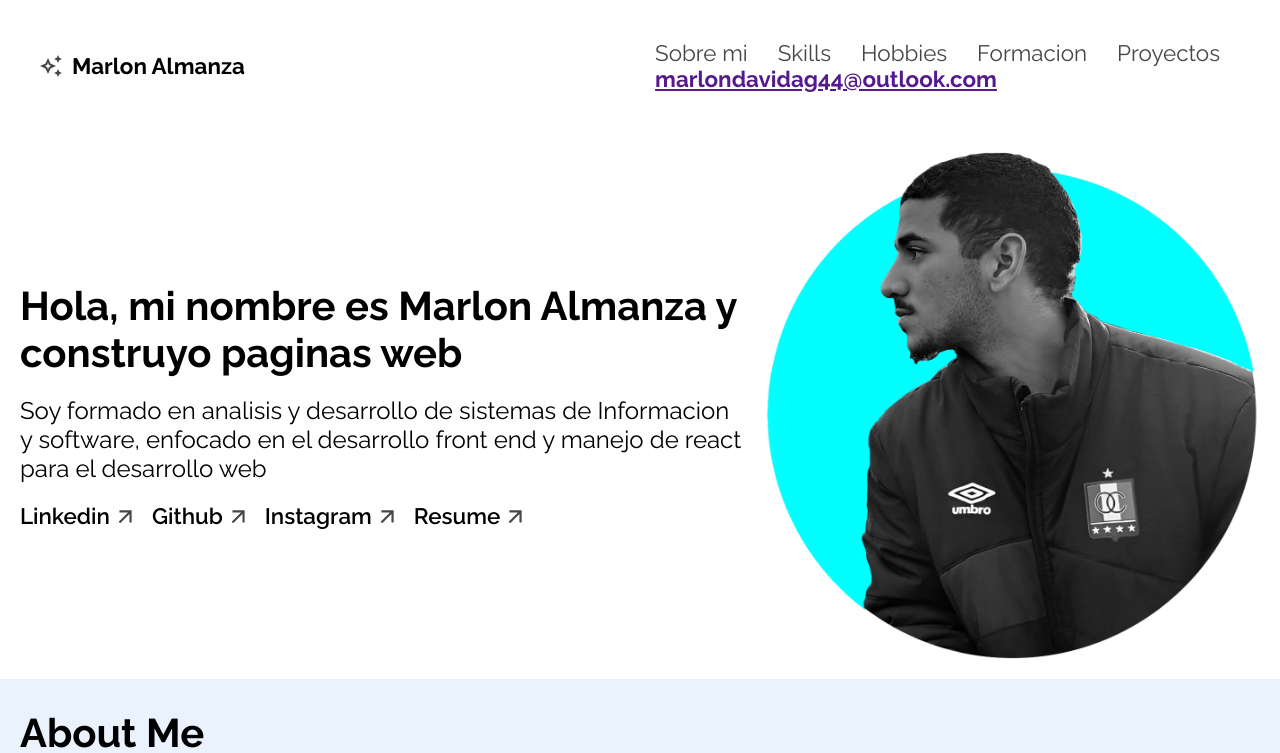
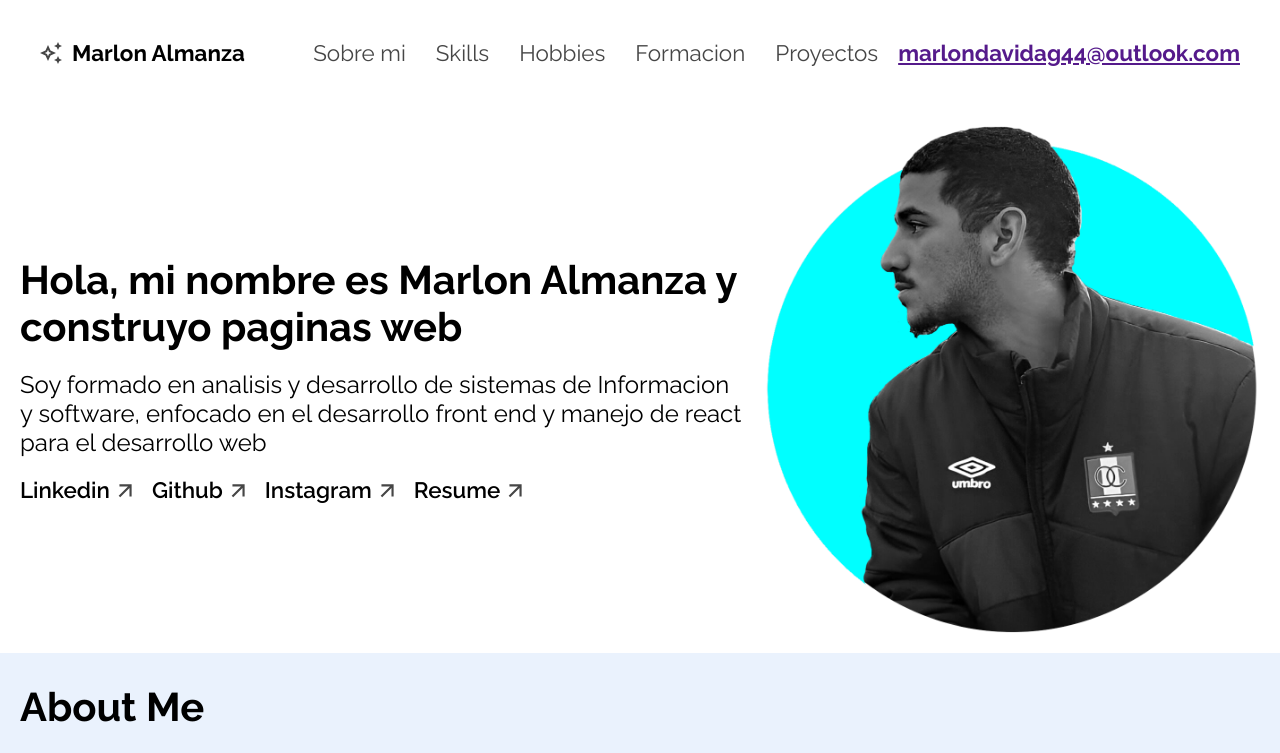
Before and after one commit to Marlon-44/portfolio_alura_example, a React (Vite) app: page / in a window 1280 px wide. Shown: the top 753 px of the page. Built offline with nearby package versions, Linux system fonts and the light colour scheme.

Commit message:
Update index.jsx

```diff
--- a/src/components/Header/index.jsx
+++ b/src/components/Header/index.jsx
@@ -21,12 +21,12 @@ const NavigationList = styled.ul`
 
 const Header = () =>{
     return(
-        <header>
+        <header className={styles.header}>
             <Logo>
                 <img src='assets/stars.svg'></img>
                 <h4>Marlon Almanza</h4>
             </Logo>
-            <nav>
+            <nav className ={styles.nav}>
                 <NavigationList>
                     <li>
                         <a className={styles.item} href="">Sobre mi</a>
```
